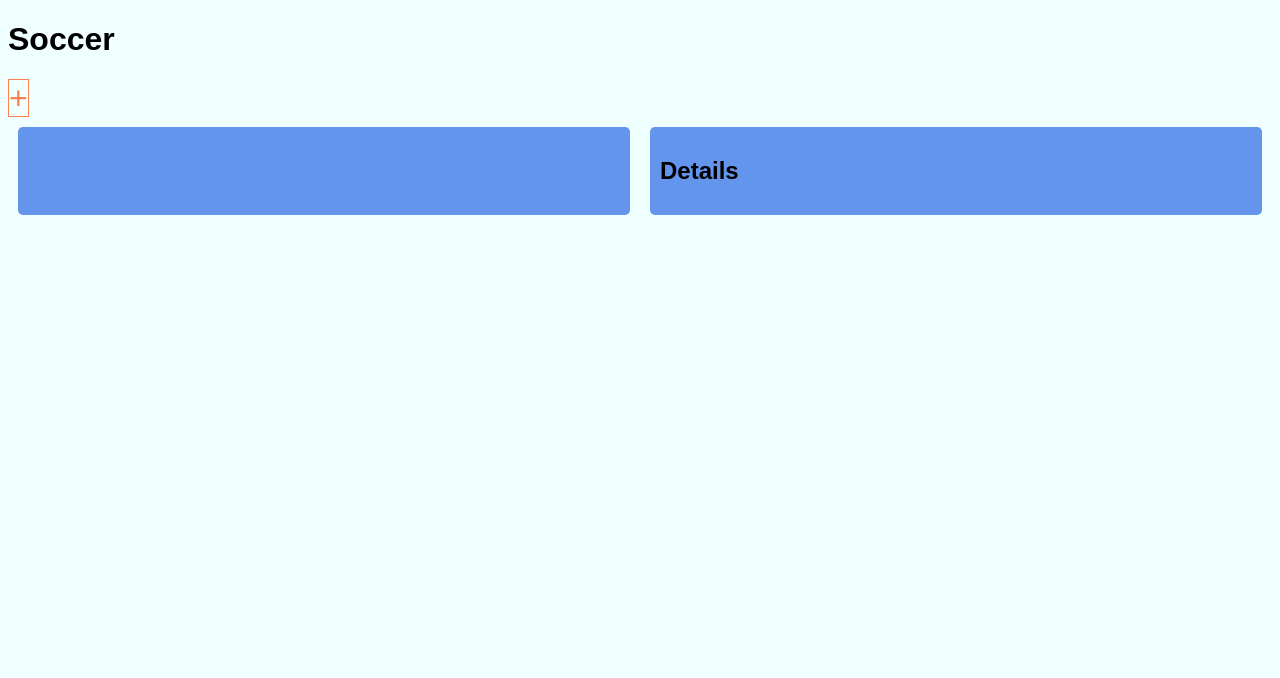
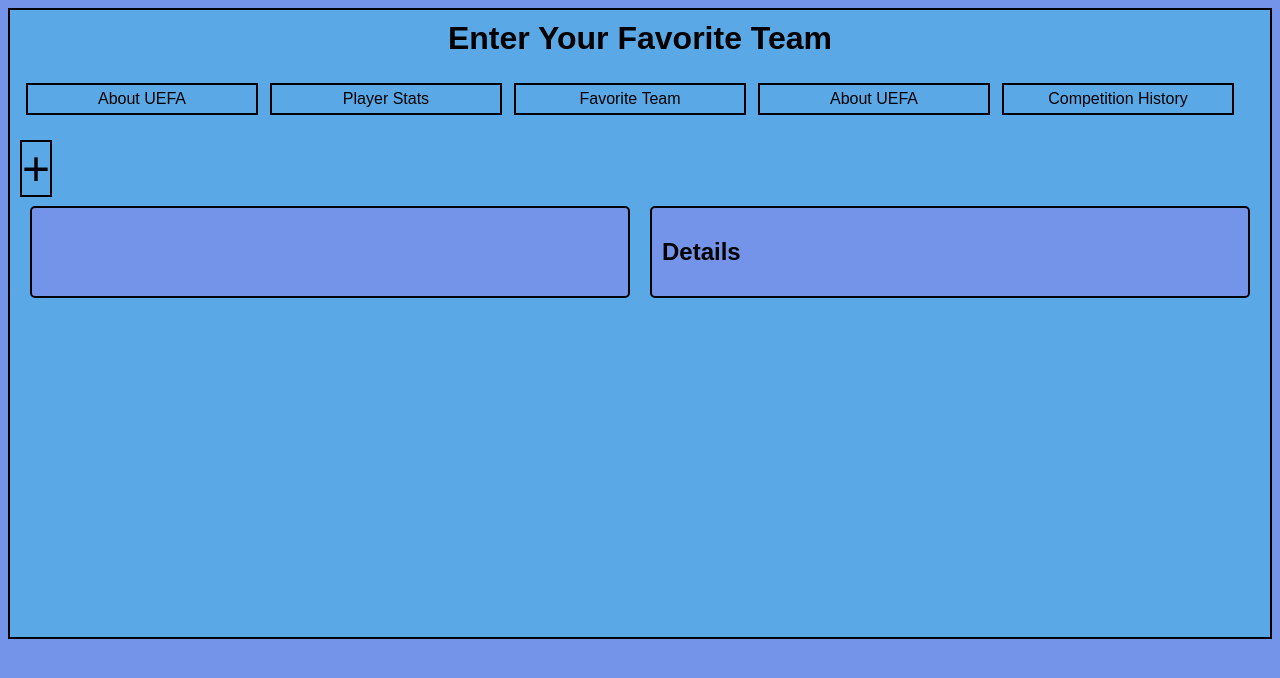
Before and after one commit to Bzenker29/final-project, a website: page public/index.html in a window 1280 px wide. Drawn offline with Linux system fonts and the light colour scheme; no server answers.

Commit message:
yippie it should work

```diff
--- a/public/index.html
+++ b/public/index.html
@@ -8,9 +8,22 @@
 
 <body>
     <header>
-        <h1>Soccer</h1>
+        <h1 id="main-header">Enter Your Favorite Team</h1>
+        <nav id="main-nav">
+            <div id="nav-toggle">
+                <div></div>
+                <div></div>
+                <div></div>
+            </div>
+            <ul id="main-nav-items" class="hidden">
+                <li><a href="../index.html">About UEFA</a></li>
+                <li><a href="../statpage/index.html">Player Stats</a></li>
+                <li><a href="#">Favorite Team</a></li>
+                <li><a href="../aboutpage/index.html">About UEFA</a></li>
+                <li><a href="../historypage/index.html">Competition History</a></li>
+            </ul>
+        </nav>
         <a href="#" id="add-link">+</a>
-    </header>
 
     <div class="columns two-columns">
         <div id="soccer-list" class="columns"></div>
--- a/public/script.js
+++ b/public/script.js
@@ -198,6 +198,12 @@ const getSoccerData = async () => {
     section.append(input);
   };
 
+
+  const toggleNav = () => {
+    document.getElementById("main-nav-items").classList.toggle("hidden");
+};
+
+
   window.onload = () => {
     showSoccerData();
     document.getElementById("add-edit-soccer-form").onsubmit = addEditSoccerItem;
@@ -208,4 +214,6 @@ const getSoccerData = async () => {
     };
 
     document.getElementById("add-player").onclick = addPlayer;
+
+    document.getElementById("nav-toggle").onclick = toggleNav;
   };
--- a/public/styles.css
+++ b/public/styles.css
@@ -1,12 +1,66 @@
 :root {
-    --primary: coral;
-    --secondary: cornflowerblue;
+    --primary: rgb(0, 0, 0);
+    --secondary: #7494EA;
 }
 
+/* Navigation */
+
+#nav-toggle div {
+    width: 35px;
+    height: 5px;
+    background-color: black;
+    margin: 6px 0;
+}
+
+#main-nav ul {
+    padding-left: 0px;
+    list-style-type: none;
+}
+
+#main-nav li {
+    padding: 6px;
+    margin: 6px;
+    text-align: center;
+}
+
+
 /* General styles */
+
+header {
+    background-color: #5AA9E6;
+    margin: auto;
+    padding: 10px;
+    border: solid 2px black;
+}
+
+#main-header {
+    margin: auto;
+    text-align: center;
+}
+
+#main-nav-items a {
+    text-decoration: none;
+    color: black;
+}
+
+#main-nav-items li {
+    list-style: none;
+    text-align: center;
+    border: solid 2px black;
+    padding: 5px;
+}
+
+#main-nav-items {
+    padding: 20px;
+    margin: auto;
+    padding-left: 0;
+}
+
+
+
 body {
     font-family: Arial, Helvetica, sans-serif;
-    background-color: azure;
+    background-color: #7494EA;
 }
 
 #soccer-list,
@@ -15,11 +69,12 @@ body {
     margin: 10px;
     background: var(--secondary);
     border-radius: 5px;
+    border: solid 2px black;
 }
 
 #add-link {
-    font-size: 2em;
-    border: 1px solid var(--primary);
+    font-size: 3em;
+    border: solid 2px black;
 }
 
 #add-edit-soccer-container {
@@ -43,7 +98,7 @@ label {
 }
 
 #add-player {
-    color: darkblue;
+    color: black;
     font-size: 0.75em;
     text-align: right;
 }
@@ -66,7 +121,7 @@ label {
     background-color: #fefefe;
     margin: auto;
     padding: 20px;
-    border: 1px solid #888;
+    border: solid 2px black;
     width: 100%;
 }
 
@@ -79,7 +134,7 @@ label {
 
 /* The Close Button */
 .close {
-    color: #aaaaaa;
+    color: black;
     float: right;
     font-size: 28px;
     font-weight: bold;
@@ -95,9 +150,9 @@ label {
 
 /* Soccer Items */
 .columns .soccer-item {
-    margin-bottom: 20px; /* Adjust this value as needed */
-    width: 100%; /* Ensure soccer items take full width */
-    display: block; /* Ensure they stack on top of each other */
+    margin-bottom: 20px;
+    width: 100%;
+    display: block;
 }
 
 /* Typography */
@@ -115,12 +170,14 @@ a {
 }
 
 /* Larger Resolutions */
-@media (min-width: 600px) {
-    .columns {
+@media (min-width: 900px) {
+    .columns,
+    #main-nav-items {
         display: flex;
         flex-wrap: wrap;
     }
-    .two-columns div {
+    .two-columns div,
+    #main-nav-items li {
         flex: 1;
     }
     #soccer-list,
@@ -131,4 +188,11 @@ a {
         max-width: 30%;
         margin: auto;
     }
+
+
+
+    #nav-toggle {
+        display: none;
+    }
+
 }
```
Also changed, not shown: public/aboutpage/index.html (+1 -1 lines), public/historypage/index.html (+1 -1 lines), public/statpage/index.html (+1 -1 lines), public/teampage/index.html (+1 -1 lines).
